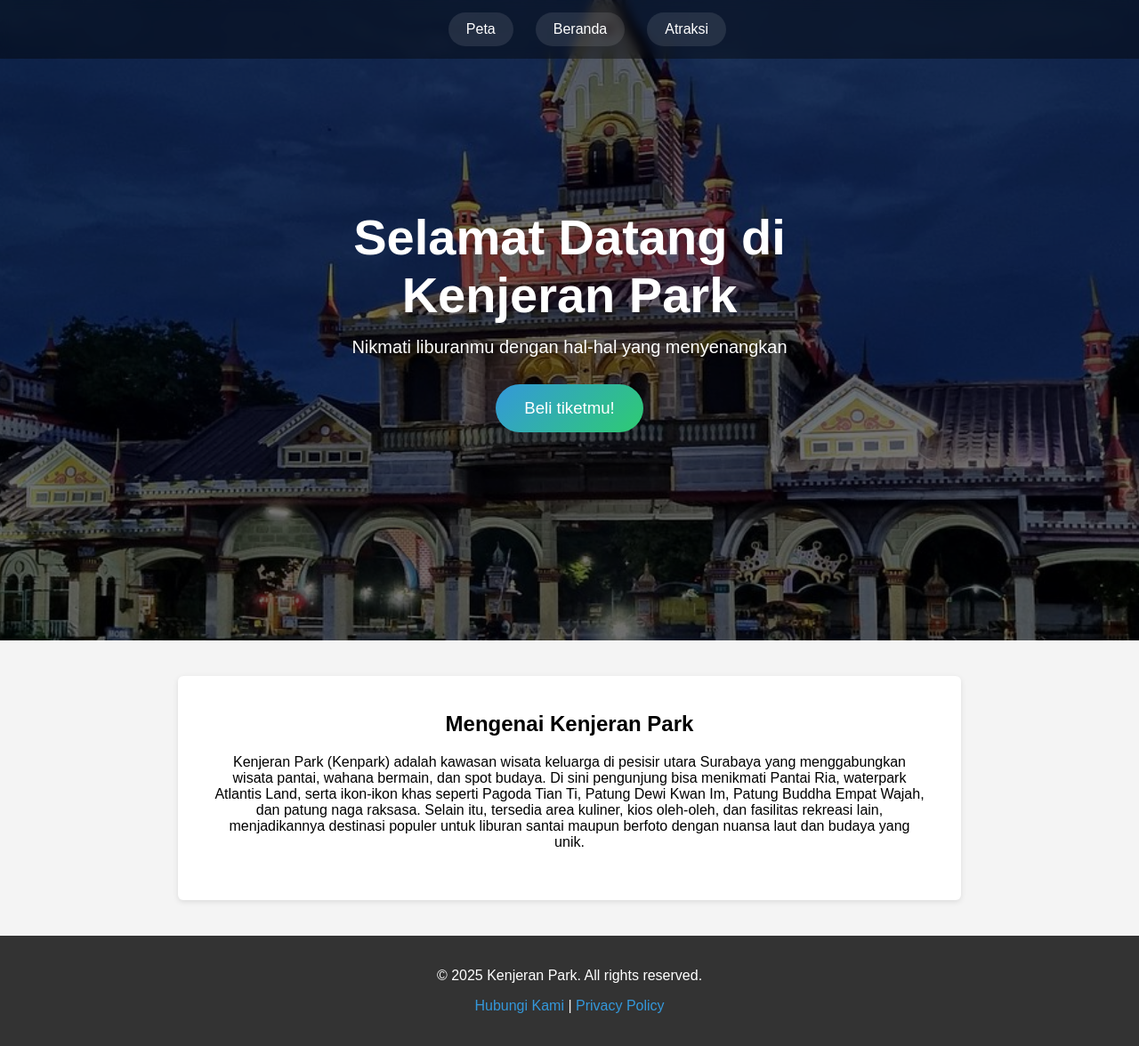
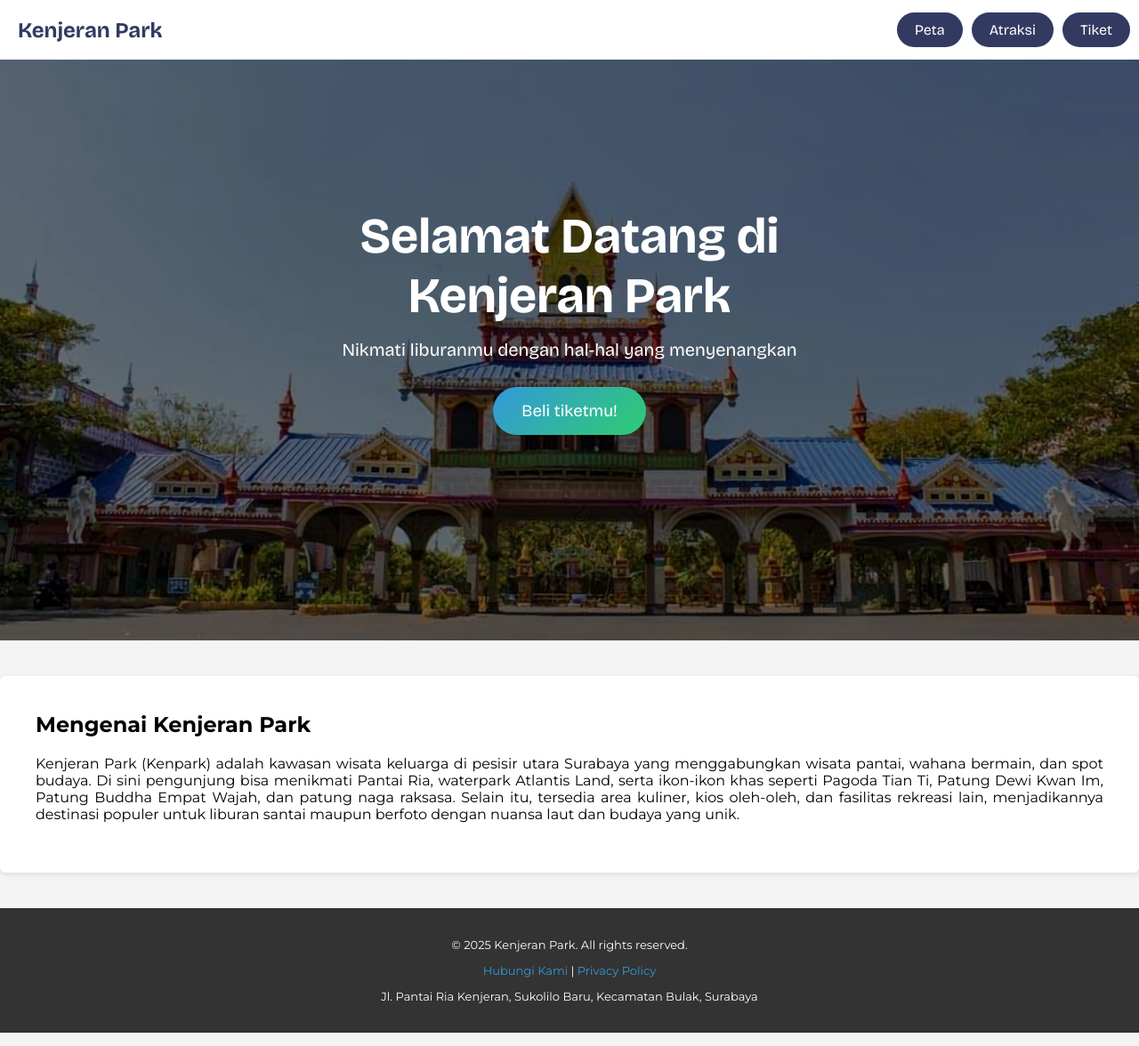
Before and after one commit to lamphyon/PwebLandingPage, a plain HTML site: page kenjeran3.html in a window 1280 px wide. Shown: the whole page at 89% size. Drawn offline with nearby package versions, Linux system fonts and the light colour scheme.

Commit message:
add pages

```diff
--- a/kenjeran3.html
+++ b/kenjeran3.html
@@ -1,130 +1,16 @@
 <!DOCTYPE html>
 <html>
 <head>
-    <title>Amusement Park</title>
-    <style type="text/css">
-        body {
-            margin: 0;
-            font-family: sans-serif;
-            background: #f4f4f4;
-        }
-
-        header {
-            position: fixed;
-            top: 0;
-            width: 100%;
-            padding: 14px 20px;
-            display: flex;
-            justify-content: center;
-            gap: 25px;
-            z-index: 10;
-            background: rgba(0,0,0,0.4);
-            backdrop-filter: blur(6px);
-        }
-
-        header a {
-            color: #fff;
-            text-decoration: none;
-            font-size: 12pt;
-            padding: 10px 20px;
-            border-radius: 30px;
-            background: rgba(255,255,255,0.1);
-            transition: background 0.3s, transform 0.2s;
-        }
-
-        header a:hover {
-            background: rgba(255,255,255,0.25);
-            transform: scale(1.05);
-        }
-
-        .hero {
-            background: url('kenjeranparkimg.jpg') no-repeat center center;
-            background-size: cover;
-            height: 90vh;
-            position: relative;
-            display: flex;
-            justify-content: center;
-            align-items: center;
-            color: white;
-            text-align: center;
-            padding: 0 20px;
-        }
-
-        .hero::before {
-            content: "";
-            position: absolute;
-            top: 0; left: 0; right: 0; bottom: 0;
-            background: rgba(0,0,0,0.55);
-        }
-
-        .hero div {
-            position: relative;
-            z-index: 1;
-            max-width: 700px;
-        }
-
-        .hero h1 {
-            font-size: 42pt;
-            margin: 0 0 15px 0;
-        }
-
-        .hero p {
-            font-size: 15pt;
-            margin: 0 0 30px 0;
-        }
-
-        .tombol {
-            display: inline-block;
-            background: linear-gradient(135deg, #3498db, #2ecc71);
-            color: #fff;
-            border: none;
-            border-radius: 40px;
-            padding: 16px 32px;
-            font-size: 14pt;
-            cursor: pointer;
-            transition: transform 0.2s, box-shadow 0.3s;
-            text-decoration: none;
-        }
-
-        .tombol:hover {
-            transform: scale(1.05);
-            box-shadow: 0 6px 15px rgba(0,0,0,0.2);
-        }
-
-        .section {
-        padding: 40px;
-        max-width: 800px;
-        margin: 40px auto; /* no more negative margin */
-        text-align: center;
-        background: #fff;
-        box-shadow: 0 2px 6px rgba(0,0,0,0.1);
-        border-radius: 6px;
-        }
-
-
-        .section h2 {
-            margin-top: 0;
-        }
-
-        footer {
-            background: #333;
-            color: #fff;
-            text-align: center;
-            padding: 20px;
-            margin-top: 40px;
-        }
-
-        footer a {
-            color: #3498db;
-            text-decoration: none;
-        }
-    </style>
+    <title>Kenjeran Park</title>
+    <link rel="stylesheet" href="style.css">
 </head>
 <body>
     <header>
-        <a href="#map">Peta</a>
-        <a href="#tickets">Beranda</a>
-        <a href="#attractions">Atraksi</a>
+        <b>Kenjeran Park</b>
+        <a href="map.html">Peta</a>
+        <a href="attractions.html">Atraksi</a>
+        <a href="tickets.html">Tiket</a>
+        <p></p><p></p><p></p>
     </header>
 
     <div class="hero">
@@ -137,15 +23,18 @@
 
     <div class="section" id="attractions">
         <h2>Mengenai Kenjeran Park</h2>
-        <p>Kenjeran Park (Kenpark) adalah kawasan wisata keluarga di pesisir utara Surabaya yang menggabungkan wisata pantai, wahana bermain,
+        <p>
+            Kenjeran Park (Kenpark) adalah kawasan wisata keluarga di pesisir utara Surabaya yang menggabungkan wisata pantai, wahana bermain,
             dan spot budaya. Di sini pengunjung bisa menikmati Pantai Ria, waterpark Atlantis Land, serta ikon-ikon khas seperti Pagoda Tian Ti,
             Patung Dewi Kwan Im, Patung Buddha Empat Wajah, dan patung naga raksasa. Selain itu, tersedia area kuliner, kios oleh-oleh, dan
-            fasilitas rekreasi lain, menjadikannya destinasi populer untuk liburan santai maupun berfoto dengan nuansa laut dan budaya yang unik.</p>
+            fasilitas rekreasi lain, menjadikannya destinasi populer untuk liburan santai maupun berfoto dengan nuansa laut dan budaya yang unik.
+        </p>
     </div>
 
     <footer>
         <p>&copy; 2025 Kenjeran Park. All rights reserved.</p>
         <p><a href="#">Hubungi Kami</a> | <a href="#">Privacy Policy</a></p>
+        <p>Jl. Pantai Ria Kenjeran, Sukolilo Baru, Kecamatan Bulak, Surabaya</p>
     </footer>
 </body>
 </html>
--- /dev/null
+++ b/style.css
@@ -0,0 +1,137 @@
+
+@import url('https://fonts.googleapis.com/css2?family=Bricolage+Grotesque:ital,wght@0,400;0,700;1,400&display=swap');
+@import url('https://fonts.googleapis.com/css2?family=Montserrat:wght@400;700&display=swap');
+
+body {
+    margin: 0;
+    font-family: 'Bricolage Grotesque', 'Montserrat', sans-serif;
+    background: #f4f4f4;
+}
+
+header {
+    color: #fff;
+    position: fixed;
+    top: 0;
+    width: 100%;
+    padding: 14px 20px;
+    display: flex;
+    align-items: center;
+    gap: 10px;
+    z-index: 10;
+    background: rgba(255,255,255);
+    /* backdrop-filter: blur(6px); */
+
+}
+
+header a {
+    display: flex;
+    color: #fff;
+    text-decoration: none;
+    font-size: 12pt;
+    padding: 10px 20px;
+    border-radius: 30px;
+    justify-content: right;
+    background: rgb(51, 58, 97);
+    transition: background 0.3s, transform 0.2s;
+}
+
+header b {
+    flex: 1;
+    color :rgb(51, 58, 97);
+    text-align: left;
+    font-size: 18pt;
+
+}
+
+header a:hover {
+    background: rgba(51, 58, 97, 0.25);
+    transform: scale(1.05);
+}
+
+.hero {
+    background: url('hero.jpg') no-repeat center center;
+    background-size: cover;
+    height: 90vh;
+    position: relative;
+    display: flex;
+    justify-content: center;
+    align-items: center;
+    color: white;
+    text-align: center;
+    padding: 0 20px;
+}
+
+.hero::before {
+    content: "";
+    position: absolute;
+    top: 0; left: 0; right: 0; bottom: 0;
+    background: rgba(0,0,0,0.55);
+}
+
+.hero div {
+    position: relative;
+    z-index: 1;
+    max-width: 700px;
+}
+
+.hero h1 {
+    font-size: 42pt;
+    margin: 0 0 15px 0;
+}
+
+.hero p {
+    font-size: 15pt;
+    margin: 0 0 30px 0;
+}
+
+.tombol {
+    display: inline-block;
+    background: linear-gradient(135deg, #3498db, #2ecc71);
+    color: #fff;
+    border: none;
+    border-radius: 40px;
+    padding: 16px 32px;
+    font-size: 14pt;
+    cursor: pointer;
+    transition: transform 0.2s, box-shadow 0.3s;
+    text-decoration: none;
+}
+
+.tombol:hover {
+    transform: scale(1.05);
+    box-shadow: 0 6px 15px rgba(0,0,0,0.2);
+}
+
+.section {
+    padding: 40px;
+    margin: 40px auto; /* no more negative margin */
+    text-align: justify;
+    background: #fff;
+    box-shadow: 0 2px 6px rgba(0,0,0,0.1);
+    border-radius: 6px;
+}
+
+
+.section h2 {
+    font-family: 'Montserrat';
+    margin-top: 0;
+}
+
+.section p {
+    font-family: 'Montserrat';
+}
+
+footer {
+    font-size: small;
+    font-family: 'Montserrat';
+    background: #333;
+    color: #fff;
+    text-align: center;
+    padding: 20px;
+    margin-top: 40px;
+}
+
+footer a {
+    color: #3498db;
+    text-decoration: none;
+}
```
Also changed, not shown: attractions.html (added, +28 -0 lines), map.html (added, +29 -0 lines), tickets.html (added, +28 -0 lines), atlantismap.png (added), hero.jpg (added).
